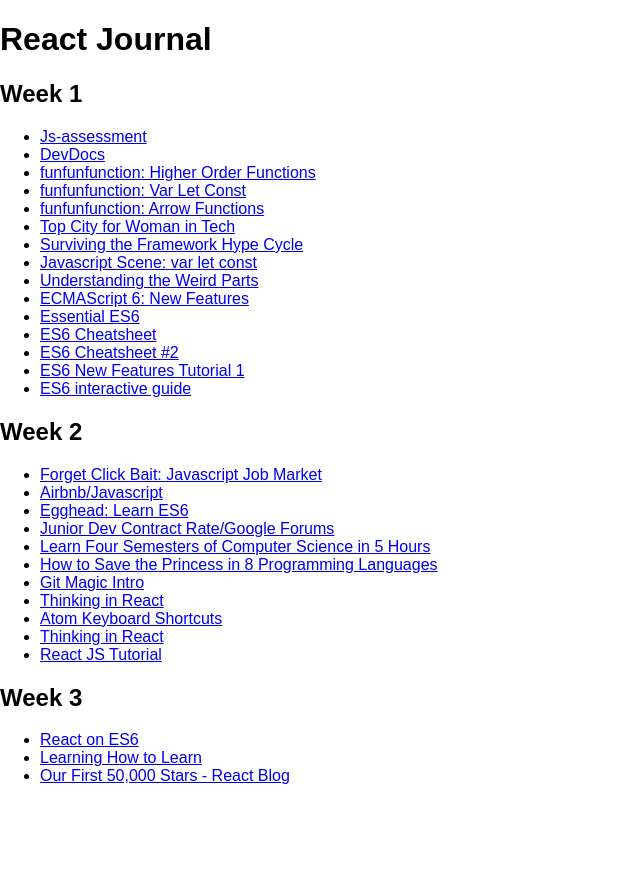
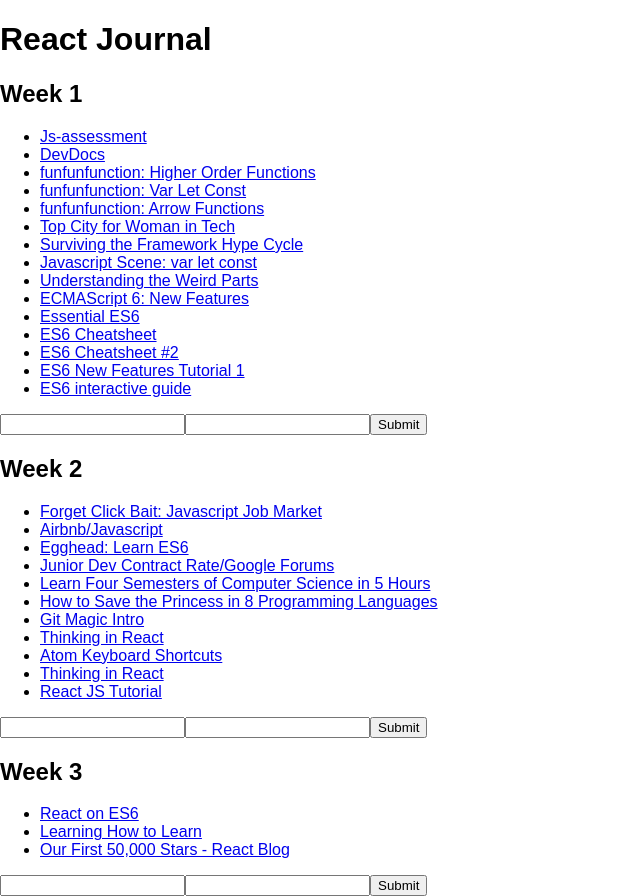
Before and after one commit to Xaiana/React_Guide, a React (Create React App) app: page / in a window 1280 px wide. Shown: the whole page, without its empty margins (0-640 px from the left). Before the commit the page ends 801 px from the top, so only its background shows below. Built offline with nearby package versions, Linux system fonts and the light colour scheme.

Commit message:
created package and accepts typed input into state

```diff
--- a/src/App.js
+++ b/src/App.js
@@ -134,35 +134,38 @@
     this.addLink = this.addLink.bind(this);
   }
 
-  addLink(newDescription, newUrl) {
-        this.setState(
-          {
-        description: newDescription,
-        url: newUrl
-          }
-        )
-    }
-
+  addLink() {
+    const newEntry = {
+     description: this.state.descriptionInput ,
+     url: this.state.urlInput
+   };
+    const newWeek = this.state.week1.concat(newEntry);
+    this.setState({
+      descriptionInput: '',
+      urlInput: '',
+      week1: newWeek
+    });
+  }
 
   render() {
     return (
       <div>
         <Header header={"React Journal"} />
         <Week
+          id='week1'
           title={'Week 1'}
           week={this.state.week1}
-          addLink={this.addLink}
-          />
+        />
         <Week
+          id='week2'
           title={'Week 2'}
           week={this.state.week2}
-          addLink={this.addLink}
-          />
+        />
         <Week
+          id='week3'
           title={'Week 3'}
           week={this.state.week3}
-          addLink={this.addLink}
-          />
+        />
       </div>
     );
   }
--- a/src/Week.js
+++ b/src/Week.js
@@ -1,6 +1,27 @@
 import React from 'react';
 
 export default class Week extends React.Component {
+  constructor(props) {
+    super(props);
+    this.state = {
+      description: '',
+      url: '',
+    }
+    this.handleChange = this.handleChange.bind(this);
+    this.handleSubmit = this.handleSubmit.bind(this);
+
+  }
+
+  handleChange(event) {
+    this.setState({[event.target.name]: event.target.value});
+  }
+
+  handleSubmit(event) {
+    event.preventDefault();
+    const newResource = Object.assign({}, this.state);
+    console.log(newResource);
+
+  }
 
   render() {
     const weekMap = this.props.week.map((weekItem, i) => {
@@ -11,6 +32,11 @@
       <div>
         <h2>{this.props.title}</h2>
         <ul>{weekMap}</ul>
+        <form onSubmit={this.handleSubmit}>
+          <input name={'description'} value={this.state.description} onChange={this.handleChange} />
+          <input name={'url'} value={this.state.url} onChange={this.handleChange} />
+          <button>Submit</button>
+        </form>
       </div>
     )
   }
```
